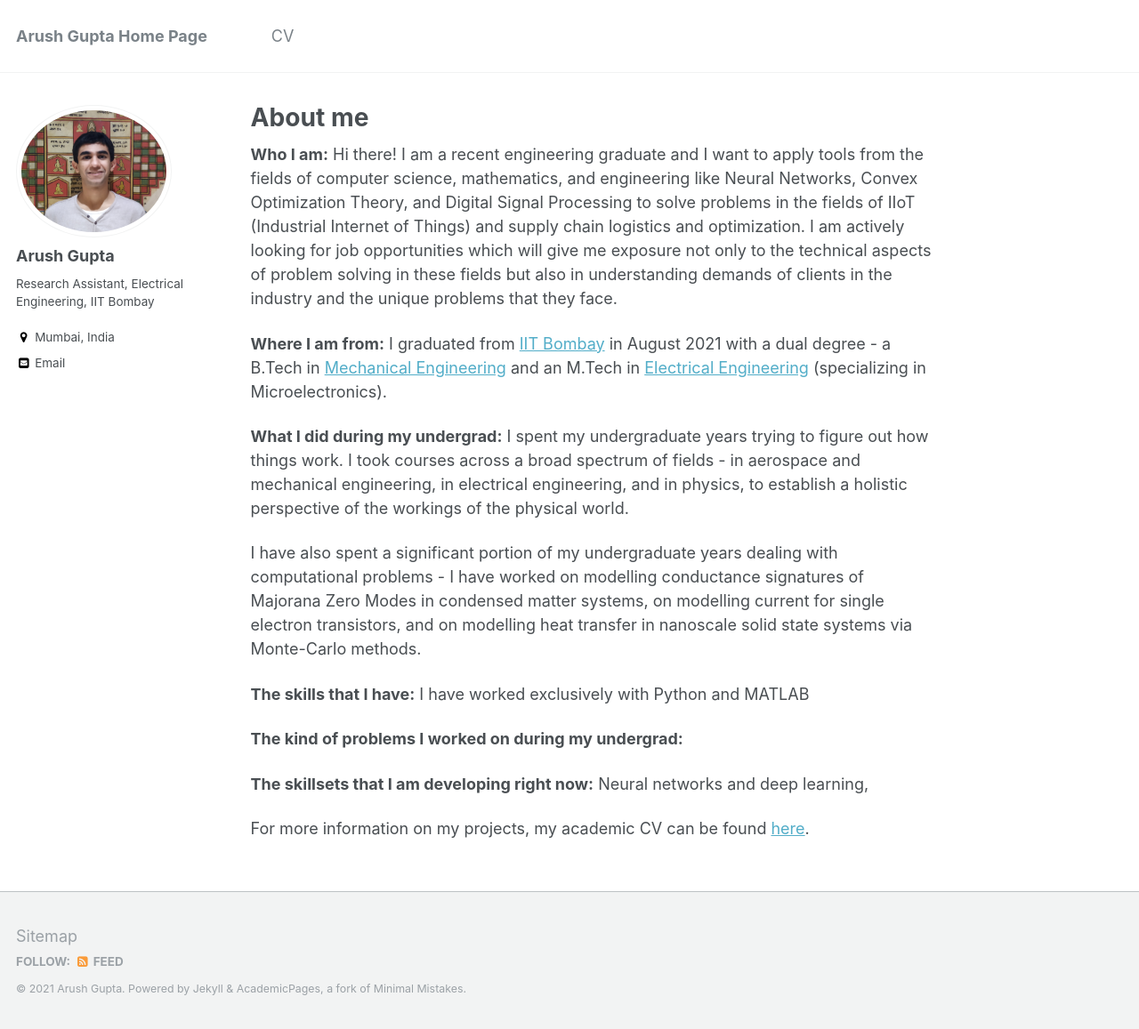
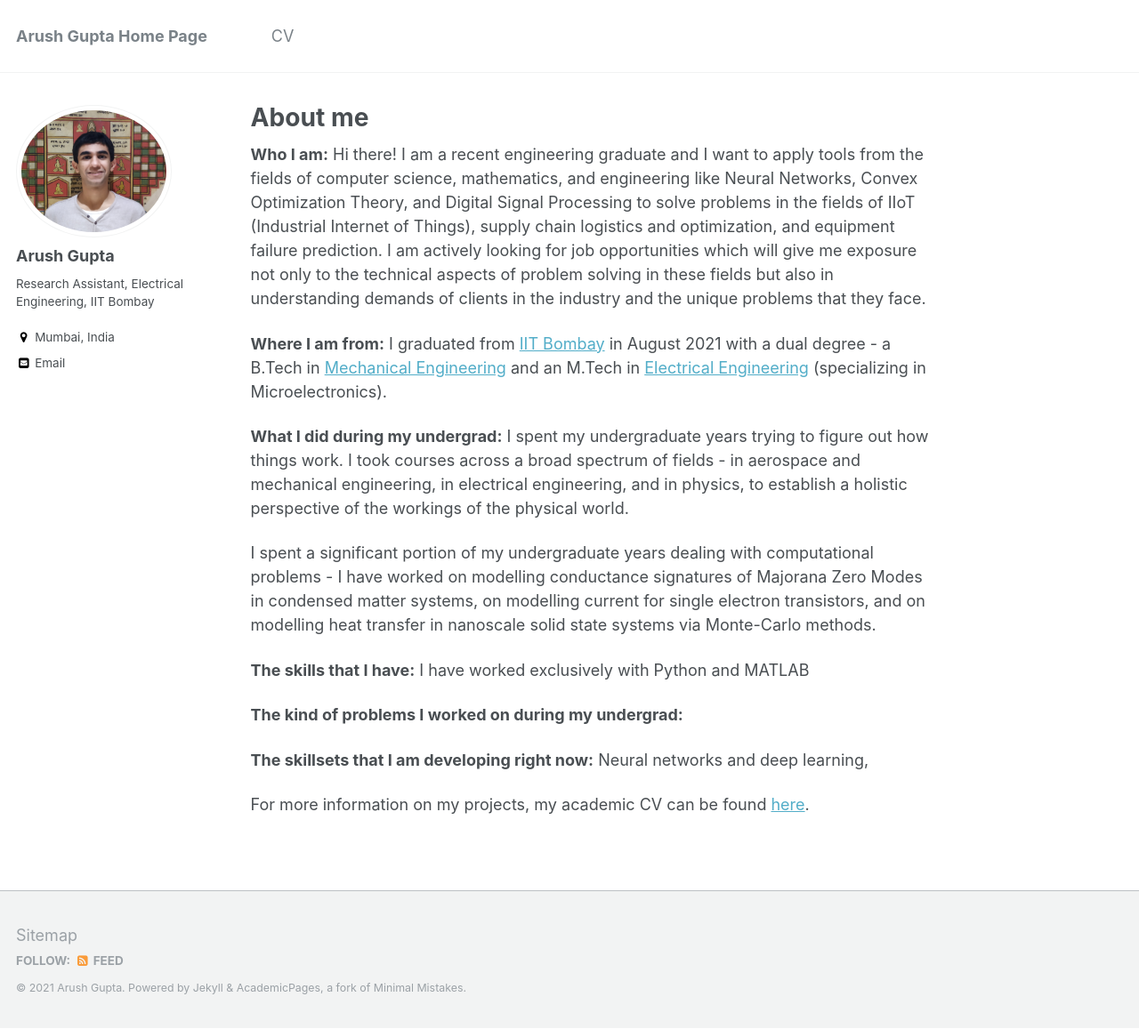
Before and after one commit to arush-gupta/arush-gupta.github.io, a Jekyll site: the page built from _pages/about.md, in a window 1280 px wide and 1157 px high. Shown: the whole window at 89% size. Built offline with Jekyll 4.4.1, drawn with Linux system fonts in a browser that asks for light colours.

Commit message:
Update about.md

```diff
--- a/_pages/about.md
+++ b/_pages/about.md
@@ -10,7 +10,7 @@ redirect_from:
 
 
 **Who I am:**
-Hi there! I am a recent engineering graduate and I want to apply tools from the fields of computer science, mathematics, and engineering like Neural Networks, Convex Optimization Theory, and Digital Signal Processing to solve problems in the fields of IIoT (Industrial Internet of Things) and supply chain logistics and optimization. I am actively looking for job opportunities which will give me exposure not only to the technical aspects of problem solving in these fields but also in understanding demands of clients in the industry and the unique problems that they face.
+Hi there! I am a recent engineering graduate and I want to apply tools from the fields of computer science, mathematics, and engineering like Neural Networks, Convex Optimization Theory, and Digital Signal Processing to solve problems in the fields of IIoT (Industrial Internet of Things), supply chain logistics and optimization, and equipment failure prediction. I am actively looking for job opportunities which will give me exposure not only to the technical aspects of problem solving in these fields but also in understanding demands of clients in the industry and the unique problems that they face.
 
 <!---
 A problem that has caught my eye in recent times is that of the use of machine learning in equipment failure prediction.
@@ -22,7 +22,7 @@ I graduated from [IIT Bombay](https://www.iitb.ac.in) in August 2021 with a dual
 **What I did during my undergrad:**
 I spent my undergraduate years trying to figure out how things work. I took courses across a broad spectrum of fields - in aerospace and mechanical engineering, in electrical engineering, and in physics, to establish a holistic perspective of the workings of the physical world.
 
-I have also spent a significant portion of my undergraduate years dealing with computational problems - I have worked on modelling conductance signatures of Majorana Zero Modes in condensed matter systems, on modelling current for single electron transistors, and on modelling heat transfer in nanoscale solid state systems via Monte-Carlo methods.
+I spent a significant portion of my undergraduate years dealing with computational problems - I have worked on modelling conductance signatures of Majorana Zero Modes in condensed matter systems, on modelling current for single electron transistors, and on modelling heat transfer in nanoscale solid state systems via Monte-Carlo methods.
 
 **The skills that I have:**
 I have worked exclusively with Python and MATLAB
```
